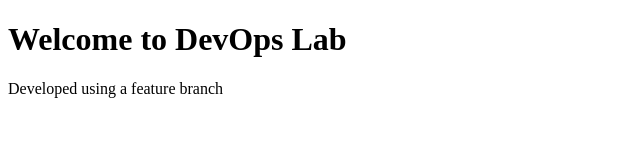
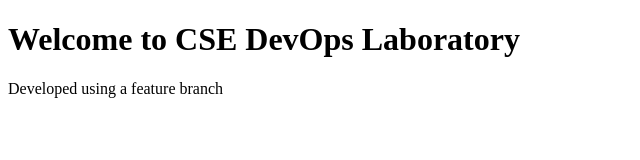
Before and after one commit to balamuraliuppada/DevOps-Git-Lab, a plain HTML site: page index.html in a window 1280 px wide. Shown: the whole page, without its empty margins (0-640 px from the left). Drawn offline with Linux system fonts and the light colour scheme.

Commit message:
Update laboratory heading

```diff
--- a/index.html
+++ b/index.html
@@ -5,7 +5,7 @@
 </head>
 
 <body>
-	<h1>Welcome to DevOps Lab</h1>
+	<h1>Welcome to CSE DevOps Laboratory</h1>
 	<p> Developed using a feature branch</p>
 </body>
 </html>
```
